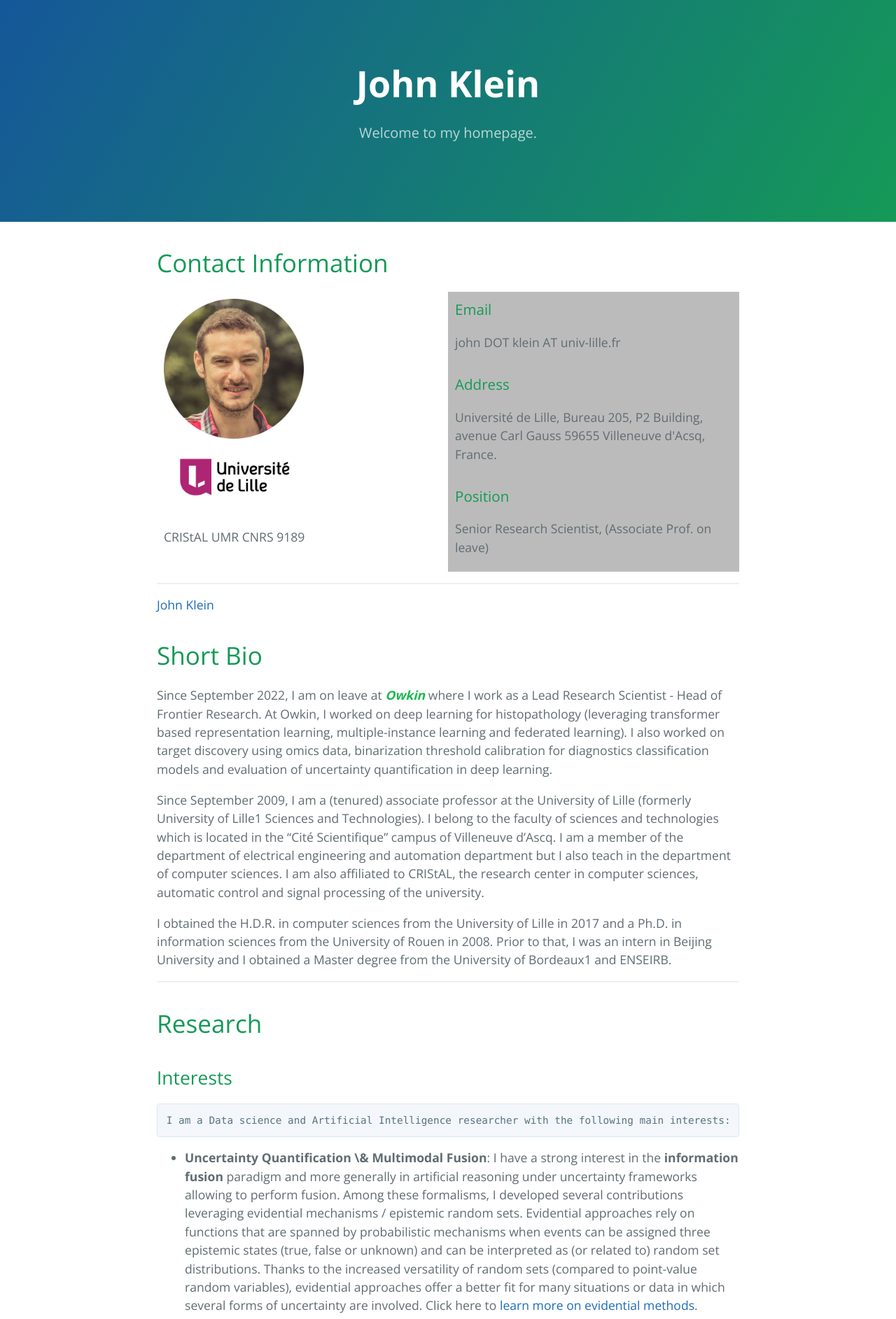
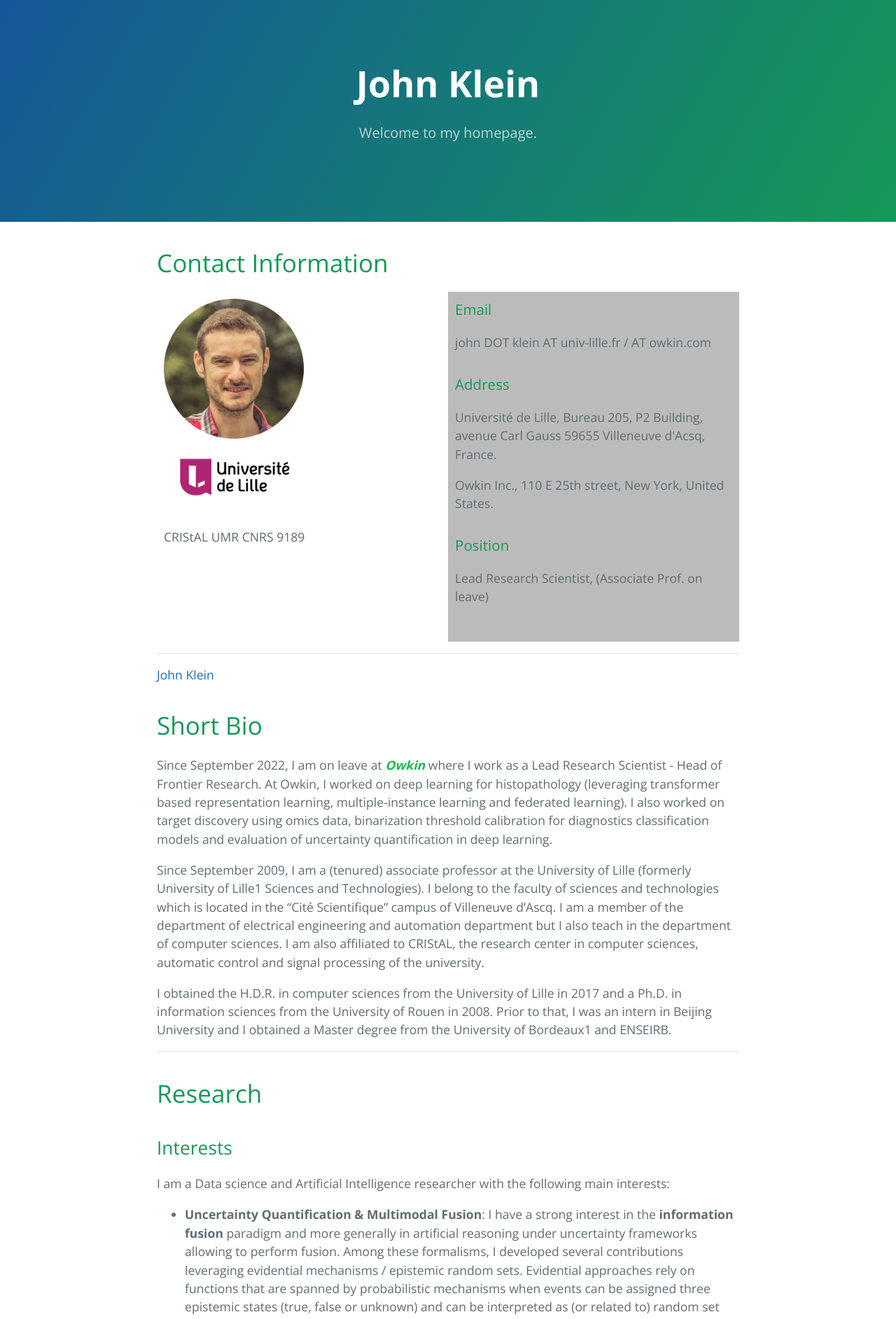
Before and after one commit to john-klein/john-klein.github.io, a Jekyll site: the page built from index.md, in a window 1280 px wide. Shown: the top 1885 px of the page at 70% size. Built offline with Jekyll 4.4.1, drawn with Linux system fonts in a browser that asks for light colours; comment, search, counter and statistics services are not loaded; our own code applies the rules of GitHub Pages for plain Markdown files.

Commit message:
index maj

```diff
--- a/index.md
+++ b/index.md
@@ -20,7 +20,7 @@ body {
     float: left;
     width: 50%;
     padding: 10px;
-    height: 400px; /* Should be removed. Only for demonstration */
+    height: 500px; /* Should be removed. Only for demonstration */
 }
 
 /* Clear floats after the columns */
@@ -46,13 +46,14 @@ body {
   </div>
   <div class="column" style="background-color:#bbb;">
     <h3>Email</h3>
-    <p>john DOT klein AT univ-lille.fr</p>
+    <p>john DOT klein AT univ-lille.fr / AT owkin.com</p>
     <h3>Address</h3>
     <p> Université de Lille,
     Bureau 205, P2 Building, avenue Carl Gauss
 59655 Villeneuve d'Acsq, France.</p>
+    <p>Owkin Inc., 110 E 25th street, New York, United States.</p>
     <h3>Position</h3>
-    <p>Senior Research Scientist, (Associate Prof. on leave) </p>
+    <p>Lead Research Scientist, (Associate Prof. on leave) </p>
   </div>
 </div>
 
@@ -93,10 +94,10 @@ Detailed position description: <a href="https://john-klein.github.io/assets/file
 
 ## [](#header-2)Interests
 
-    I am a Data science and Artificial Intelligence researcher with the following main interests:
+I am a Data science and Artificial Intelligence researcher with the following main interests:
 
 
-  * __Uncertainty Quantification \& Multimodal Fusion__:
+  * __Uncertainty Quantification & Multimodal Fusion__:
   I have a strong interest in the __information fusion__ paradigm and more generally in artificial reasoning under uncertainty frameworks allowing to perform fusion. Among these formalisms, I developed several contributions leveraging evidential mechanisms / epistemic random sets. Evidential approaches rely on functions that are spanned by probabilistic mechanisms when events can be assigned three epistemic states (true, false or unknown) and can be interpreted as (or related to) random set distributions. Thanks to the increased versatility of random sets (compared to point-value random variables), evidential approaches offer a better fit for many situations or data in which several forms of uncertainty are involved.
   Click here to [learn more on evidential methods](bf).
 
```
